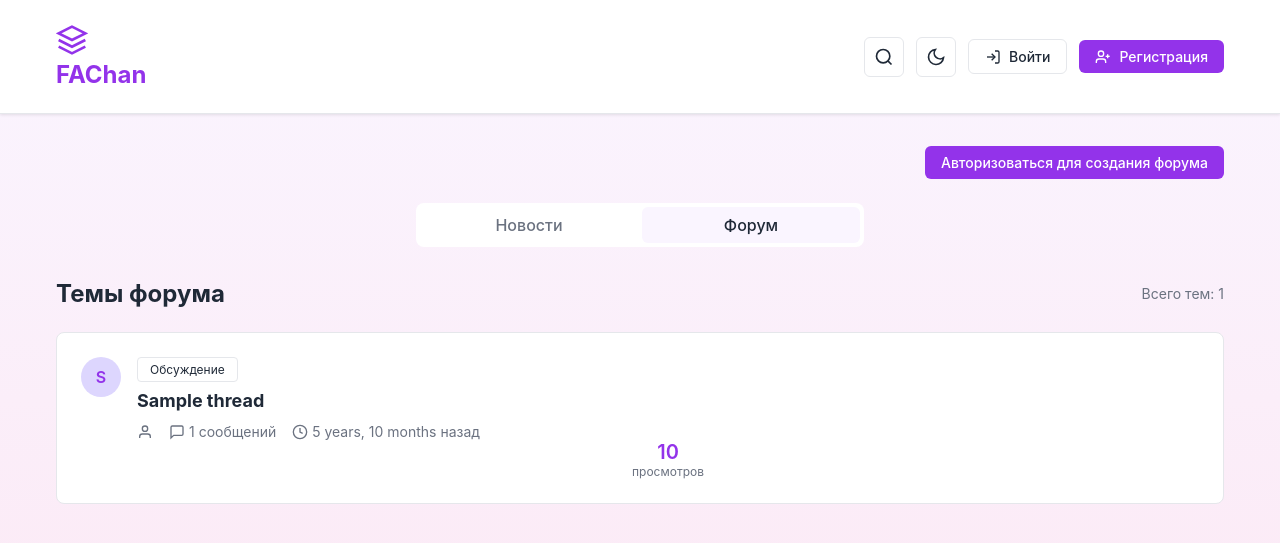
After one commit to SetsumiX/AnimeForum, a Django app: page /forum/ in a window 1280 px wide. The commit adds this page. Shown: the top 543 px of the page. Run offline with Django 5.2, Linux system fonts and the light colour scheme; tables that the repository leaves empty hold one stand-in row (values such as "Sample post").

Commit message:
Добавлены функции: Переключение между новостями и тредами(форумами), создание треда(форума), кликабельный логотип

```diff
--- a/main/static/main/css/styles.css
+++ b/main/static/main/css/styles.css
@@ -656,3 +656,27 @@ body.dark .search-user-avatar {
         text-align: left;
     }
 }
+
+.tabs-list a {
+    flex: 1;
+    padding: 0.5rem 1rem;
+    background: transparent;
+    color: var(--color-text-muted);
+    font-weight: 500;
+    text-decoration: none;
+    cursor: pointer;
+    border-radius: 0.375rem;
+    transition: var(--transition);
+    text-align: center;
+    border: none;
+}
+
+.tabs-list a.active {
+    background: var(--color-bg);
+    color: var(--color-text);
+}
+
+.tabs-list a:hover {
+    background: var(--color-bg);
+    color: var(--color-text);
+}
--- a/main/templates/main/base.html
+++ b/main/templates/main/base.html
@@ -15,11 +15,13 @@
         <div class="container">
             <div class="header-content">
                 <div class="logo">
-                    <svg class="logo-icon" width="32" height="32" viewBox="0 0 24 24" fill="none" stroke="currentColor" stroke-width="2">
-                        <path d="M12 2L2 7l10 5 10-5-10-5z"></path>
-                        <path d="M2 17l10 5 10-5M2 12l10 5 10-5"></path>
-                    </svg>
-                    <h1>FAChan</h1>
+                    <a href="{% url 'home' %}" style="text-decoration: none;">
+                        <svg class="logo-icon" width="32" height="32" viewBox="0 0 24 24" fill="none" stroke="currentColor" stroke-width="2">
+                            <path d="M12 2L2 7l10 5 10-5-10-5z"></path>
+                            <path d="M2 17l10 5 10-5M2 12l10 5 10-5"></path>
+                        </svg>
+                        <h1>FAChan</h1>
+                    </a>
                 </div>
 
                 <div class="header-actions">
@@ -57,7 +59,7 @@
                                     <div class="avatar">{{ user.username }}</div>
                                     <span>{{ user.username }}</span>
                                 </div>
-                                <a href="{% url 'logout' %}" class="btn btn-outline">
+                                <a href="{% url 'logout' %}" class="btn btn-outline" style="text-decoration: none">
                                     <svg width="16" height="16" viewBox="0 0 24 24" fill="none" stroke="currentColor" stroke-width="2">
                                         <path d="M9 21H5a2 2 0 0 1-2-2V5a2 2 0 0 1 2-2h4"></path>
                                         <polyline points="16 17 21 12 16 7"></polyline>
@@ -68,7 +70,7 @@
                             </div>
                         {% else %}
                             <div>
-                                <a href="{% url 'login' %}" class="btn btn-outline">
+                                <a href="{% url 'login' %}" class="btn btn-outline" style="text-decoration: none">
                                     <svg width="16" height="16" viewBox="0 0 24 24" fill="none" stroke="currentColor" stroke-width="2">
                                         <path d="M15 3h4a2 2 0 0 1 2 2v14a2 2 0 0 1-2 2h-4"></path>
                                         <polyline points="10 17 15 12 10 7"></polyline>
@@ -78,7 +80,7 @@
                                 </a>
                             </div>
                             <div>
-                                <a href="{% url 'register' %}" class="btn btn-primary">
+                                <a href="{% url 'register' %}" class="btn btn-primary" style="text-decoration: none">
                                     <svg width="16" height="16" viewBox="0 0 24 24" fill="none" stroke="currentColor" stroke-width="2">
                                         <path d="M16 21v-2a4 4 0 0 0-4-4H6a4 4 0 0 0-4 4v2"></path>
                                         <circle cx="9" cy="7" r="4"></circle>
@@ -115,95 +117,49 @@
     <main class="main">
         <div class="container">
             {% block content %}
+
+            {% if active_tab == 'forum' or request.path == '/forum/' %}
+                <div style="text-align: right; margin-bottom: 1rem;">
+                    {% if user.is_authenticated %}
+                        <a href="{% url 'create_thread' %}" class="btn btn-primary" style="text-decoration: none;">Создать форум</a>
+                    {% else %}
+                        <a href="{% url 'login' %}" class="btn btn-primary" style="text-decoration: none;">Авторизоваться для создания форума</a>
+                    {% endif %}
+                </div>
+            {% endif %}
             <!-- Вкладки -->
             <div class="tabs">
                 <div class="tabs-list">
-                    <button class="tab-trigger active" data-tab="news">Новости</button>
-                    <button class="tab-trigger" data-tab="forum">Форум</button>
+                    <a href="{% url 'news_page' %}" class="tab-trigger {% if active_tab == 'news' %}active{% endif %}">
+                        Новости
+                    </a>
+                    <a href="{% url 'forums_page' %}" class="tab-trigger {% if active_tab == 'forum' %}active{% endif %}">
+                        Форум
+                    </a>
                 </div>
 
                 <!-- Контент вкладки "Новости" -->
                 <div class="tab-content active" id="news">
                     <div class="section-header">
-                        <h2>Последние новости</h2>
-                        <p class="text-muted" id="newsCount">Всего новостей: {{news.count}}</p>
+                        <h2>{{page_title|default:'Последние новости'}}</h2>
+                        <p class="text-muted" id="newsCount">Всего {{items_name|default:'новостей'}}: {{ items_count }}</p>
                     </div>
 
                     <div class="news-grid" id="newsList">
-                        {% for new in news %}
-                            <div class="news-card">
-                                <img src="{{ new.image }}" alt="{{ new.title }}">
-                                <div class="news-card-header">
-                                    <div class="news-card-meta">
-                                        <span class="badge">{{ new.category }}</span>
-                                        <div class="views">
-                                            <svg width="16" height="16" viewBox="0 0 24 24" fill="none" stroke="currentColor" stroke-width="2">
-                                                <path d="M1 12s4-8 11-8 11 8 11 8-4 8-11 8-11-8-11-8z"></path>
-                                                <circle cx="12" cy="12" r="3"></circle>
-                                            </svg>
-                                            <span>{{new.count_views}}</span>
-                                        </div>
-                                    </div>
-                                    <h3>{{new.title}}</h3>
-                                    <p>{{new.content}}</p>
-                                </div>
-                                <div class="news-card-footer">
-                                    <svg width="16" height="16" viewBox="0 0 24 24" fill="none" stroke="currentColor" stroke-width="2">
-                                        <rect x="3" y="4" width="18" height="18" rx="2" ry="2"></rect>
-                                        <line x1="16" y1="2" x2="16" y2="6"></line>
-                                        <line x1="8" y1="2" x2="8" y2="6"></line>
-                                        <line x1="3" y1="10" x2="21" y2="10"></line>
-                                    </svg>
-                                    <span>{{new.created_at|date:"d M Y"}}</span>
-                                </div>
-                            </div>
-                        {% endfor %}
+
                     </div>
                 </div>
 
                 <!-- Контент вкладки "Форум" -->
                 <div class="tab-content" id="forum">
+
                     <div class="section-header">
                         <h2>Темы форума</h2>
-                        <button class="btn btn-primary">Создать тему</button>
                     </div>
 
                     <div class="forum-list" id="forumList">
                         {% for thread in threads %}
-                            <div class="forum-card">
-                                <div class="forum-card-content">
-                                    <div class="forum-avatar">{{thread.author.username|first|upper}}</div>
-                                    <div class="forum-info">
-                                        <div class="forum-badge">{{thread.category}}</div>
-                                        <h3>{{thread.title}}</h3>
-                                        <div class="forum-meta">
-                                            <div class="forum-meta-item">
-                                                <svg width="16" height="16" viewBox="0 0 24 24" fill="none" stroke="currentColor" stroke-width="2">
-                                                    <path d="M20 21v-2a4 4 0 0 0-4-4H8a4 4 0 0 0-4 4v2"></path>
-                                                    <circle cx="12" cy="7" r="4"></circle>
-                                                </svg>
-                                            </div>
-                                            <div class="forum-meta-item">
-                                                <svg width="16" height="16" viewBox="0 0 24 24" fill="none" stroke="currentColor" stroke-width="2">
-                                                    <path d="M21 15a2 2 0 0 1-2 2H7l-4 4V5a2 2 0 0 1 2-2h14a2 2 0 0 1 2 2z"></path>
-                                                </svg>
-                                                <span>{{thread.count_messages}} сообщений</span>
-                                            </div>
-                                            <div class="forum-meta-item">
-                                                <svg width="16" height="16" viewBox="0 0 24 24" fill="none" stroke="currentColor" stroke-width="2">
-                                                    <circle cx="12" cy="12" r="10"></circle>
-                                                    <polyline points="12 6 12 12 16 14"></polyline>
-                                                </svg>
-                                                <span>{{thread.last_message_time|timesince}} назад</span>
-                                            </div>
-                                        </div>
-                                        <div class="forum-stats">
-                                            <div class="forum-stats-number">{{thread.count_views}}</div>
-                                            <div class="forum-stats-label">просмотров</div>
-                                        </div>
-                                    </div>
-                                </div>
-                            </div>
+
                         {% endfor %}
                     </div>
                 </div>
--- /dev/null
+++ b/main/templates/main/threads.html
@@ -0,0 +1,65 @@
+{% extends 'main/base.html' %}
+{% load static %}
+
+{% block content %}
+<div style="text-align: right; margin-bottom: 1rem;">
+    {% if user.is_authenticated %}
+        <a href="{% url 'create_thread' %}" class="btn btn-primary" style="text-decoration: none;">Создать форум</a>
+    {% else %}
+        <a href="{% url 'login' %}" class="btn btn-primary" style="text-decoration: none;">Авторизоваться для создания форума</a>
+    {% endif %}
+</div>
+
+<div class="tabs">
+    <div class="tabs-list">
+        <a href="{% url 'news_page' %}" class="tab-trigger">Новости</a>
+        <a href="{% url 'forums_page' %}" class="tab-trigger active">Форум</a>
+    </div>
+
+    <div class="tab-content active" id="forum">
+        <div class="section-header">
+            <h2>Темы форума</h2>
+            <p class="text-muted">Всего тем: {{ threads.count }}</p>
+        </div>
+
+        <div class="forum-list" id="forumList">
+            {% for thread in threads %}
+                <div class="forum-card">
+                  <div class="forum-card-content">
+                    <div class="forum-avatar">{{thread.author.username|first|upper}}</div>
+                    <div class="forum-info">
+                      <div class="forum-badge">{{thread.category}}</div>
+                      <h3>{{thread.title}}</h3>
+                      <div class="forum-meta">
+                        <div class="forum-meta-item">
+                          <svg width="16" height="16" viewBox="0 0 24 24" fill="none" stroke="currentColor" stroke-width="2">
+                            <path d="M20 21v-2a4 4 0 0 0-4-4H8a4 4 0 0 0-4 4v2"></path>
+                            <circle cx="12" cy="7" r="4"></circle>
+                          </svg>
+                        </div>
+                        <div class="forum-meta-item">
+                          <svg width="16" height="16" viewBox="0 0 24 24" fill="none" stroke="currentColor" stroke-width="2">
+                            <path d="M21 15a2 2 0 0 1-2 2H7l-4 4V5a2 2 0 0 1 2-2h14a2 2 0 0 1 2 2z"></path>
+                          </svg>
+                          <span>{{thread.count_messages}} сообщений</span>
+                        </div>
+                        <div class="forum-meta-item">
+                          <svg width="16" height="16" viewBox="0 0 24 24" fill="none" stroke="currentColor" stroke-width="2">
+                            <circle cx="12" cy="12" r="10"></circle>
+                            <polyline points="12 6 12 12 16 14"></polyline>
+                          </svg>
+                          <span>{{thread.last_message_time|timesince}} назад</span>
+                        </div>
+                      </div>
+                      <div class="forum-stats">
+                        <div class="forum-stats-number">{{thread.count_views}}</div>
+                        <div class="forum-stats-label">просмотров</div>
+                      </div>
+                    </div>
+                  </div>
+                </div>
+            {% endfor %}
+        </div>
+    </div>
+</div>
+{% endblock %}
--- a/main/urls.py
+++ b/main/urls.py
@@ -6,4 +6,7 @@ urlpatterns = [
     path('login/', views.user_login, name='login'),
     path('logout/', views.user_logout, name='logout'),
     path('', views.home, name='home'),
+    path('news/', views.news_page, name='news_page'),
+    path('forum/', views.forums_page, name='forums_page'),
+    path('create_thread/', views.create_thread, name='create_thread'),
 ]
--- a/main/views.py
+++ b/main/views.py
@@ -2,7 +2,9 @@ from django.shortcuts import render, redirect
 from django.contrib import messages
 from django.contrib.auth import authenticate, login, logout
 from django.contrib.auth.models import User
-from .forms import UserRegisterForm, UserLoginForm
+from django.contrib.auth.decorators import login_required
+from django.db.models import Q
+from .forms import UserRegisterForm, UserLoginForm, ThreadForm
 from .models import News, Thread
 
 # Create your views here.
@@ -49,5 +51,44 @@ def home(request):
     context = {
         'news': news,
         'threads': threads,
+        'items_count': news.count(),
+        'active_tab': 'news',
     }
-    return render(request, 'main/base.html', context)
+    return render(request, 'main/news.html', context)
+
+def news_page(request):
+    news = News.objects.all().order_by("-created_at")[:3]
+    context = {
+        'news': news,
+        'items_count': news.count(),
+        'active_tab': 'news',
+    }
+    return render(request, 'main/news.html', context)
+
+def forums_page(request):
+    threads = Thread.objects.all().order_by("-created_at")[:6]
+    context = {
+        'threads': threads,
+        'items_count': threads.count(),
+        'active_tab': 'forum',
+    }
+    return render(request, 'main/threads.html', context)
+
+@login_required
+def create_thread(request):
+    if request.method == 'POST':
+        form = ThreadForm(request.POST)
+        if form.is_valid():
+            thread = form.save(commit=False)
+            thread.author = request.user
+            thread.save()
+            messages.success(request, 'Форум создан!')
+            return redirect('forums_page')
+    else:
+        form = ThreadForm()
+
+    context = {
+        'form': form,
+    }
+
+    return render(request, 'main/create_thread.html', context)
```
Also changed, not shown: main/forms.py (+15 -0 lines), main/models.py (+9 -1 lines), main/templates/main/create_thread.html (added, +34 -0 lines), main/templates/main/news.html (added, +49 -0 lines).
